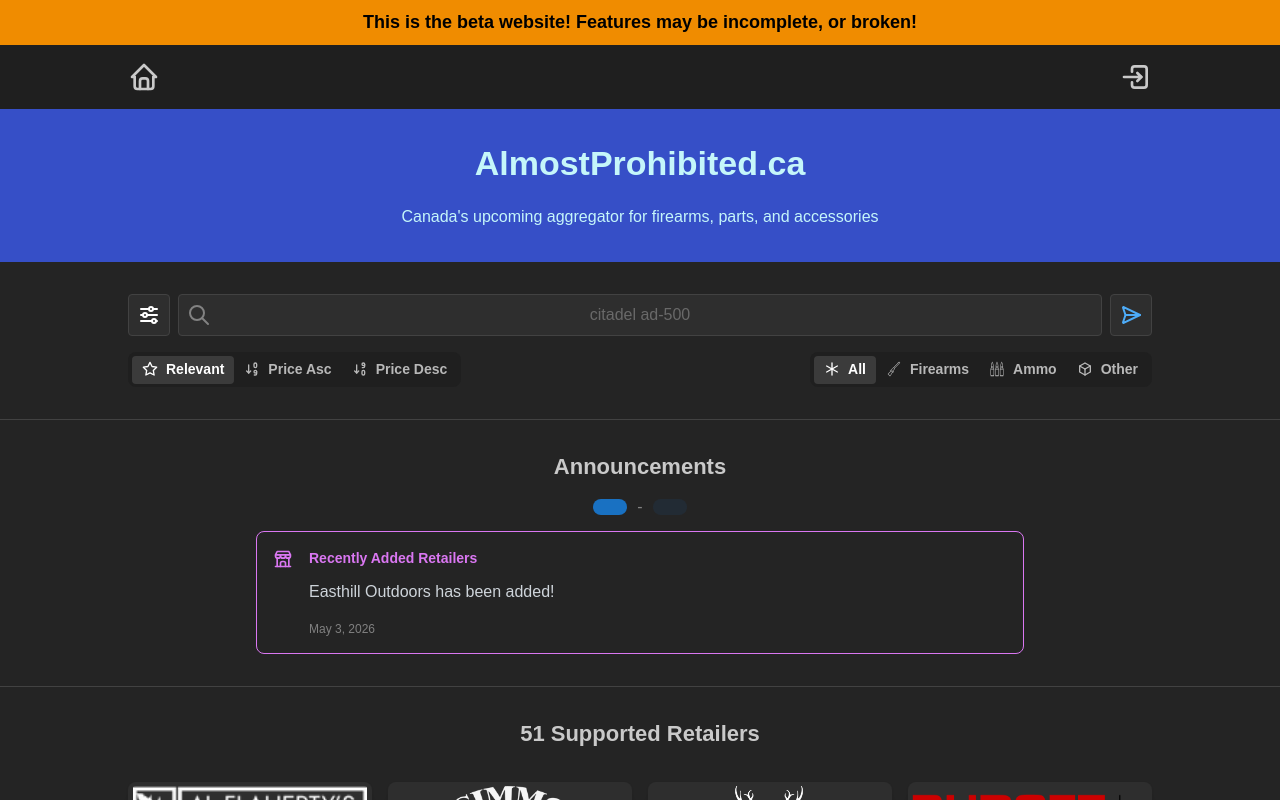
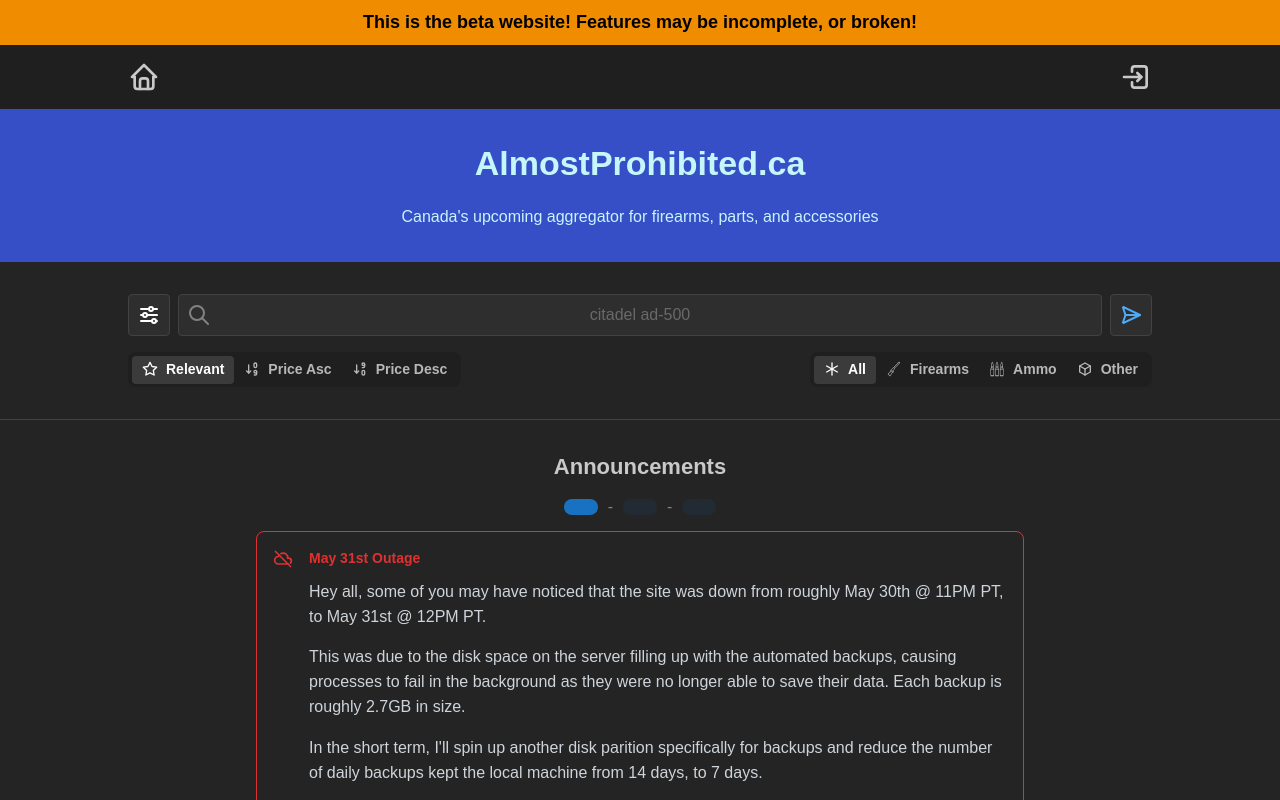
Before and after one commit to almostprohibited/frontend, a React (Vite) app: page / in a window 1280 px wide. Shown: the top 800 px of the page. Built offline with nearby package versions, Linux system fonts and the light colour scheme.

Commit message:
Added short downtime summary

```diff
--- a/src/pages/home/components/activeAnnouncements.tsx
+++ b/src/pages/home/components/activeAnnouncements.tsx
@@ -1,6 +1,7 @@
 import { getYearsOld, isBirthdayWeek } from '@/utils/birthday';
 import {
 	IconBuildingStore,
+	IconCloudOff,
 	IconConfetti,
 	IconMessage,
 } from '@tabler/icons-react';
@@ -28,6 +29,41 @@
 			colour: 'orange',
 			icon: <IconConfetti size="2rem" />,
 			shouldDisplay: () => isBirthdayWeek(),
+		},
+		{
+			title: 'May 31st Outage',
+			content: () => {
+				return (
+					<Stack>
+						<Text>
+							Hey all, some of you may have noticed that the site
+							was down from roughly May 30th @ 11PM PT, to May
+							31st @ 12PM PT.
+						</Text>
+						<Text>
+							This was due to the disk space on the server filling
+							up with the automated backups, causing processes to
+							fail in the background as they were no longer able
+							to save their data. Each backup is roughly 2.7GB in
+							size.
+						</Text>
+						<Text>
+							In the short term, I'll spin up another disk
+							parition specifically for backups and reduce the
+							number of daily backups kept the local machine from
+							14 days, to 7 days.
+						</Text>
+						<Text>
+							Thanks to the 5 of you that had reached out (or had
+							tried to).
+						</Text>
+					</Stack>
+				);
+			},
+			date: 'May 31, 2026',
+			colour: theme.colors.red[8],
+			icon: <IconCloudOff size="2rem" />,
+			shouldDisplay: () => Date.now() < 1780426800000,
 		},
 		{
 			title: 'Recently Added Retailers',
--- a/src/pages/home/components/announcements.tsx
+++ b/src/pages/home/components/announcements.tsx
@@ -19,9 +19,10 @@
 	colour: string;
 	icon: React.ReactNode;
 	shouldDisplay: () => boolean;
+	timeout_ms?: number;
 }
 
-export const ANNOUNCEMENT_COUNTDOWN_MS = 10_000;
+export const ANNOUNCEMENT_COUNTDOWN_MS = 20_000;
 
 export default function Announcements() {
 	const theme = useMantineTheme();
```
